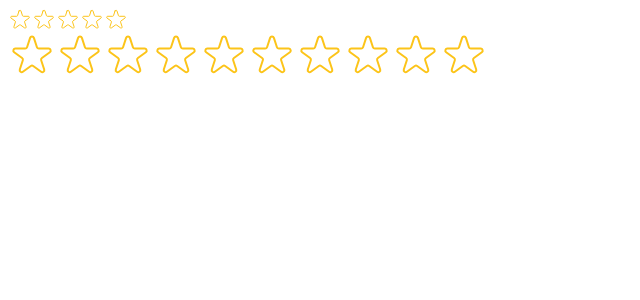
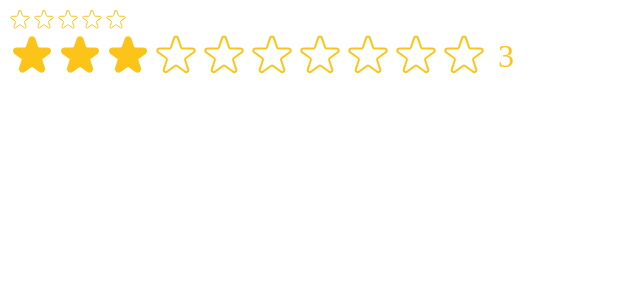
Before and after one commit to RachitJain959/useReel, a React (Create React App) app: page / in a window 1280 px wide. Shown: the top 300 px of the page, without its empty margins (0-640 px from the left). Built offline with nearby package versions, Linux system fonts and the light colour scheme.

Commit message:
StarRating component p7-defaultRating

```diff
--- a/src/StarRating.js
+++ b/src/StarRating.js
@@ -15,8 +15,9 @@ export default function StarRating({
   color = '#fcc419',
   size = 48,
   messages = [],
+  defaultRating = 0,
 }) {
-  const [rating, setRating] = useState(0);
+  const [rating, setRating] = useState(defaultRating);
   const [tempRating, setTempRating] = useState(0);
 
   const textStyle = {
--- a/src/index.js
+++ b/src/index.js
@@ -12,6 +12,6 @@ root.render(
       size={24}
       messages={['Terrible', 'Bad', 'Okay', 'Good', 'Amazing']}
     />
-    <StarRating maxRating={10} />
+    <StarRating maxRating={10} defaultRating={3} />
   </React.StrictMode>
 );
```
